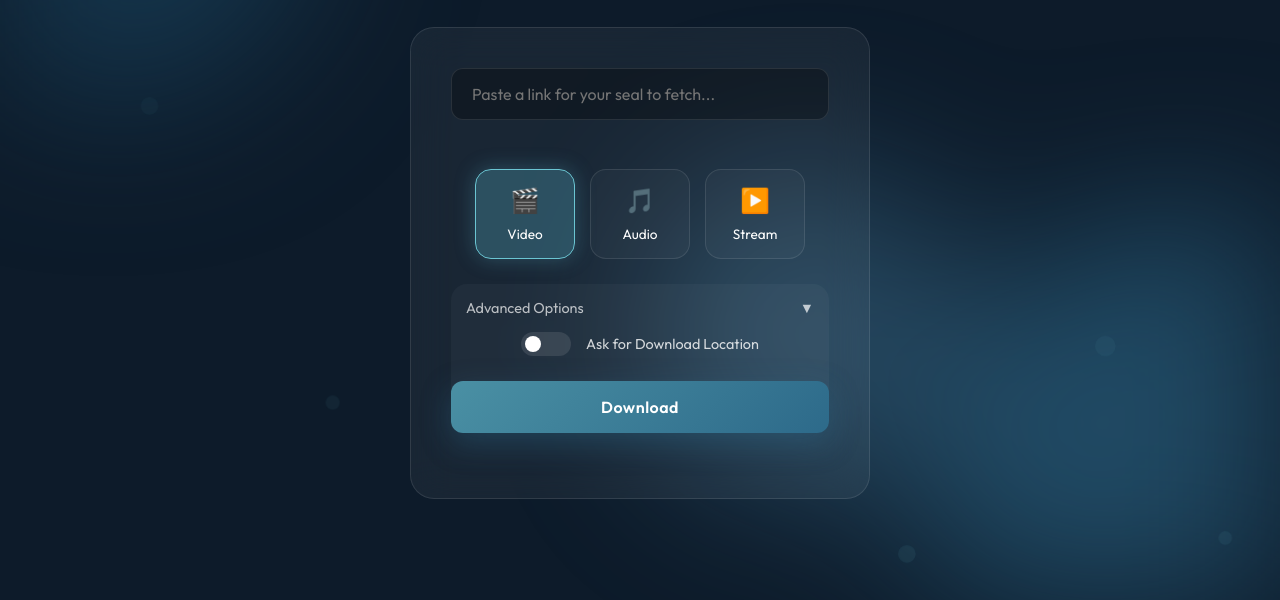
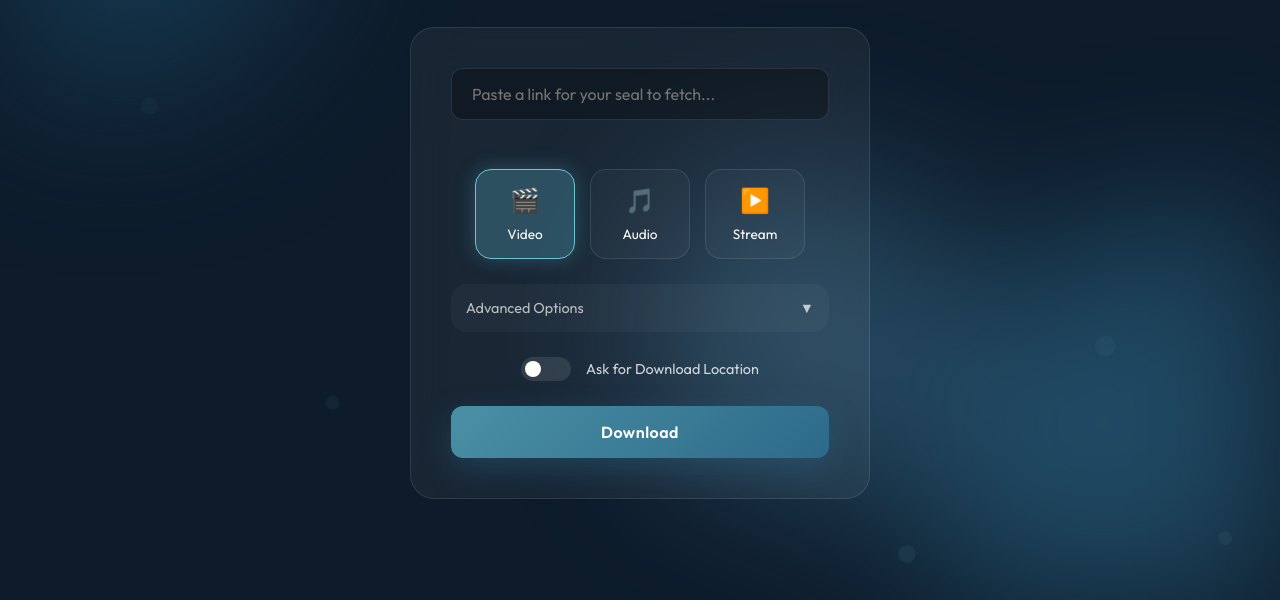
Before and after one commit to mkiera/FinFetcher, a plain HTML site: page index.html in a window 1280 px wide. Shown: the part 200-800 px from the top of the page. Drawn offline with Linux system fonts and the light colour scheme; no server answers.

Commit message:
Fix Stream button visibility by moving button outside advanced-options

```diff
--- a/index.html
+++ b/index.html
@@ -178,8 +178,9 @@
                         </div>
                     </div>
                 </div>
+            </div>
 
-                <div class="toggle-container">
+            <div class="toggle-container" id="downloadLocationToggle">
                 <label class="switch">
                     <input type="checkbox" id="locationToggle">
                     <span class="slider round"></span>
--- a/script.js
+++ b/script.js
@@ -169,15 +169,18 @@ function selectMode(mode) {
         }
     });
 
-    // Hide advanced options for stream mode (no download settings needed)
+    // Hide advanced options and download location toggle for stream mode
     const advancedOptions = document.querySelector('.advanced-options');
+    const downloadLocationToggle = document.getElementById('downloadLocationToggle');
     const downloadBtn = document.getElementById('downloadBtn');
 
     if (mode === 'stream') {
         advancedOptions.style.display = 'none';
+        if (downloadLocationToggle) downloadLocationToggle.style.display = 'none';
         downloadBtn.textContent = 'Stream';
     } else {
         advancedOptions.style.display = '';
+        if (downloadLocationToggle) downloadLocationToggle.style.display = '';
         downloadBtn.textContent = 'Download';
     }
 }
```
Lines whose indentation alone changed are shown as unchanged.
